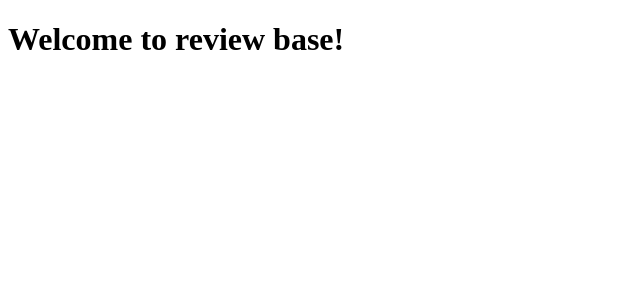
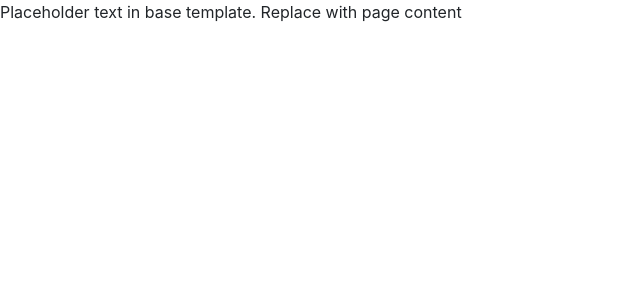
Before and after one commit to fpaul787/Reviews-App, a Django app: template reviews/templates/reviews/base.html in a window 1280 px wide. Shown: the top 300 px of the page, without its empty margins (0-640 px from the left). Run offline with Django 3.2, Linux system fonts and the light colour scheme; the template is opened without the code that fills it, so the values that code supplies are empty; some libraries are stand-ins or nearby versions.

Commit message:
base html set up with css

```diff
--- /dev/null
+++ b/reviews/static/reviews/main.css
@@ -0,0 +1,3 @@
+h1{
+    color: red;
+}
--- a/reviews/templates/reviews/base.html
+++ b/reviews/templates/reviews/base.html
@@ -1,11 +1,26 @@
+{# loading static css file #}
+{% load static %}
 <!DOCTYPE html>
 <html lang="en">
 <head>
-    <meta charset="UTF-8">
-    <meta name="viewport" content="width=device-width, initial-scale=1.0">
-    <title>Review Base</title>
+    <!-- Required meta tags -->
+    <meta charset="utf-8">
+    <meta name="viewport" content="width=device-width, initial-scale=1, shrink-to-fit=no">
+
+    <!-- Bootstrap CSS -->
+    <link rel="stylesheet" href="https://stackpath.bootstrapcdn.com/bootstrap/4.3.1/css/bootstrap.min.css"
+        integrity="sha384-ggOyR0iXCbMQv3Xipma34MD+dH/1fQ784/j6cY/iJTQUOhcWr7x9JvoRxT2MZw1T" crossorigin="anonymous">
+
+    <link rel="stylesheet" text="text/css" href="{% static 'reviews/main.css' %}">
+    <title>
+        {% block title %}
+        {{ page_title|default:"Untitled Page" }}
+        {% endblock title %}
+    </title>
 </head>
 <body>
-    <h1>Welcome to review base!</h1>
+    {% block content %}
+    <p>Placeholder text in base template. Replace with page content</p>
+    {% endblock %}
 </body>
 </html>
--- a/reviews/views.py
+++ b/reviews/views.py
@@ -11,4 +11,4 @@ def home(request):
     context = {
         'data': data
     }
-    return render(request, 'reviews/base.html' ,context)
+    return render(request, 'reviews/home.html' ,context)
```
Also changed, not shown: reviews/templates/reviews/home.html (added, +7 -0 lines).
